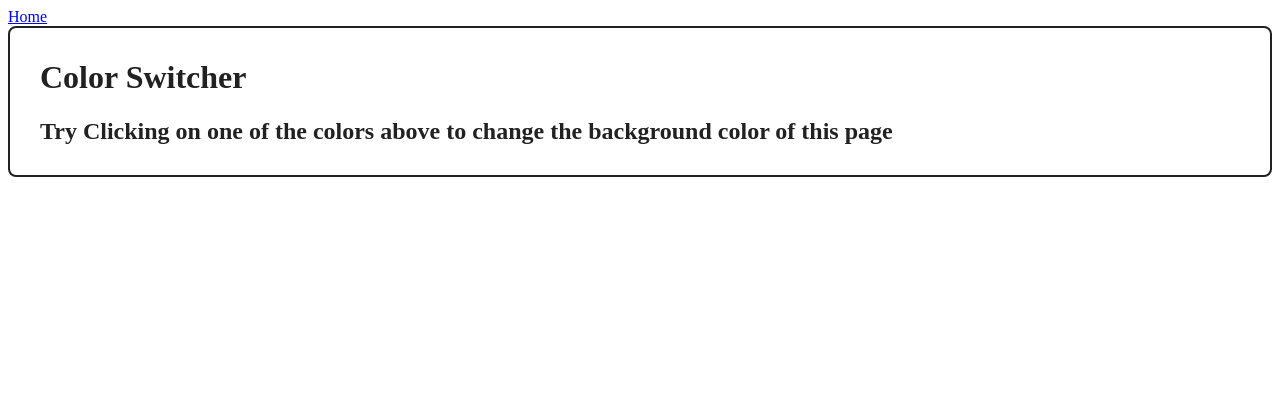
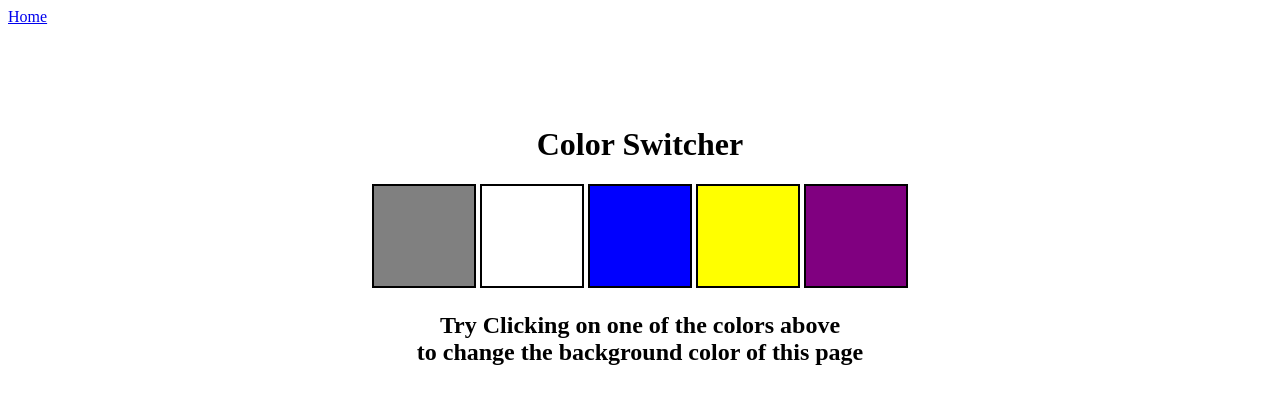
Before and after one commit to sumanitian/JavaScript, a plain HTML site: page ColorChanger/index.html in a window 1280 px wide. Drawn offline with Linux system fonts and the light colour scheme.

Commit message:
completed

```diff
--- a/ColorChanger/color.js
+++ b/ColorChanger/color.js
@@ -9,5 +9,17 @@ buttons.forEach(function(button){
         if(e.target.id === 'grey'){
             body.style.backgroundColor = e.target.id
         }
+        if(e.target.id === 'white'){
+            body.style.backgroundColor = e.target.id
+        }
+        if(e.target.id === 'blue'){
+            body.style.backgroundColor = e.target.id
+        }
+        if(e.target.id === 'yellow'){
+            body.style.backgroundColor = e.target.id
+        }
+        if(e.target.id === 'purple'){
+            body.style.backgroundColor = e.target.id
+        }
     })
 });
--- a/ColorChanger/index.html
+++ b/ColorChanger/index.html
@@ -17,6 +17,7 @@
         <span class="button" id="white"></span>
         <span class="button" id="blue"></span>
         <span class="button" id="yellow"></span>
+        <span class="button" id="purple"></span>
         <h2>
             Try Clicking on one of the colors above
             <span>to change the background color of this page</span>
--- a/ColorChanger/style.css
+++ b/ColorChanger/style.css
@@ -1,8 +1,36 @@
-.canvas{
-    background-color: #fff;
-    padding: 10px 30px;
-    border-radius: 8px;
-    color: #212121;
-    text-decoration: none;
-    border: 2px solid #212121;
-}
+html {
+    margin: 0;
+  }
+
+  span {
+    display: block;
+  }
+  .canvas {
+    margin: 100px auto 100px;
+    width: 80%;
+    text-align: center;
+  }
+
+  .button {
+    width: 100px;
+    height: 100px;
+    border: solid black 2px;
+    display: inline-block;
+  }
+
+  #grey {
+    background: grey;
+  }
+
+  #white {
+    background: white;
+  }
+  #blue {
+    background: blue;
+  }
+  #yellow {
+    background: yellow;
+  }
+  #purple {
+    background: purple;
+  }
```
